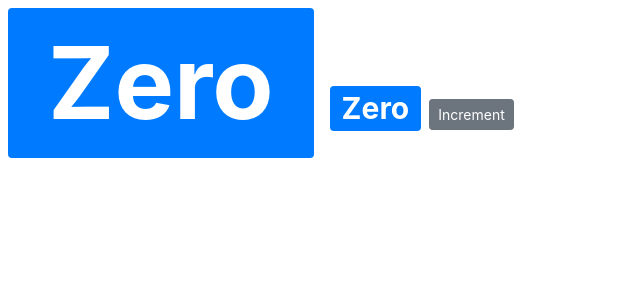
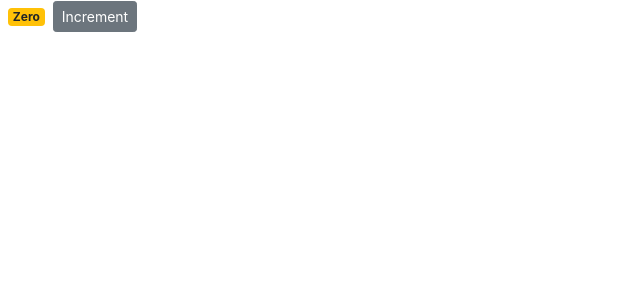
Before and after one commit to Johhno/react-app, a React (Create React App) app: page / in a window 1280 px wide. Shown: the top 300 px of the page, without its empty margins (0-640 px from the left). Built offline with nearby package versions, Linux system fonts and the light colour scheme.

Commit message:
Rendering Classes Dynamically

```diff
--- a/src/components/counter.jsx
+++ b/src/components/counter.jsx
@@ -5,19 +5,21 @@
         count:0
     };
 
-    styles = {
-        fontSize : 100,
-        fontWeight: 'bold'
+    getBadgeClasses() {
+        let classes = "badge m-2 badge-";
+        classes += this.state.count === 0 ? "warning" : "primary";
+        return classes;
     }
+
     render() {
         return (
         <div>
-            <span style={this.styles} className="badge badge-primary m-2"> {this.formatCount()} </span>
-            <span style={{fontSize:30}} className="badge badge-primary m-2"> {this.formatCount()} </span>
-
+            <span className={this.getBadgeClasses()}> {this.formatCount()} </span>
             <button className="btn btn-secondary btn-sm">Increment</button>
         </div>);
     }
+
+
 
     formatCount(){
         const { count } = this.state;
```
